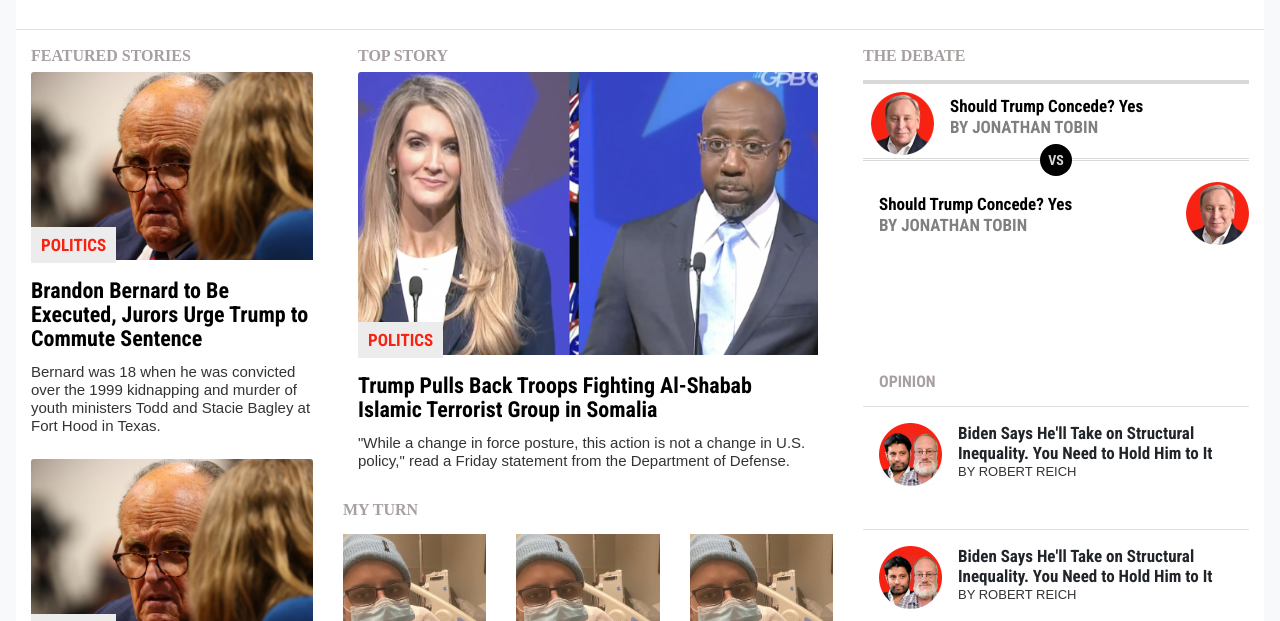
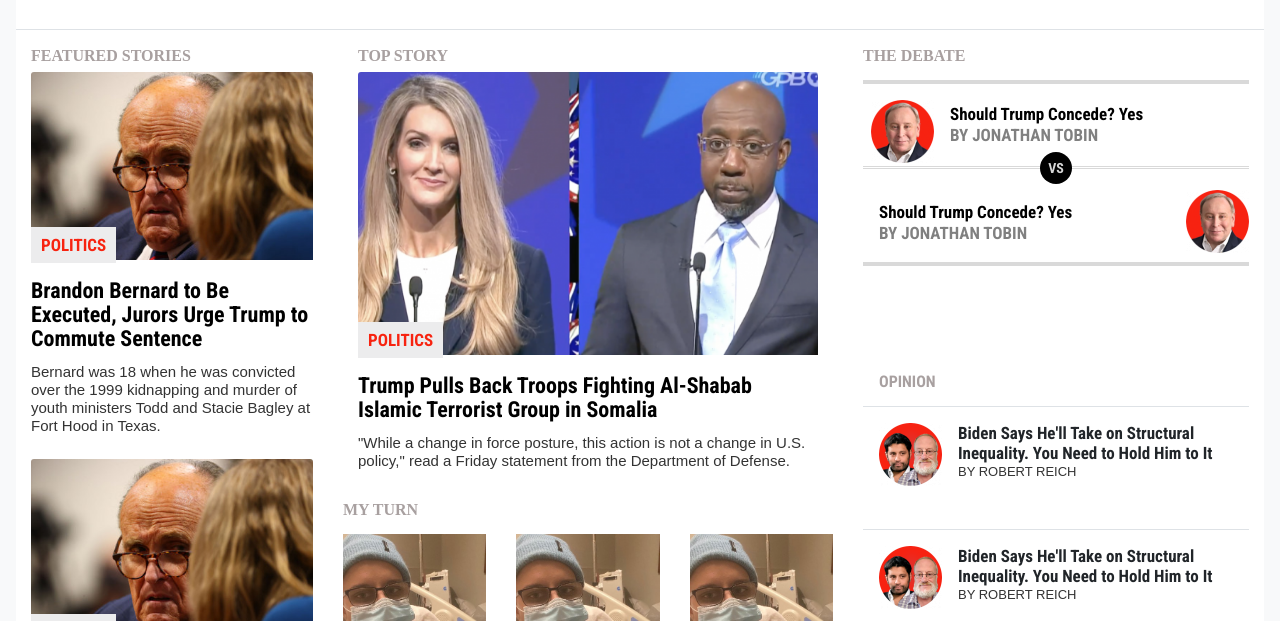
Before and after one commit to necmigunduz/kenny-necmi-newsweek-cloning, a plain HTML site: page index.html in a window 1280 px wide. Shown: the part 173-794 px from the top of the page. Drawn offline with nearby package versions, Linux system fonts and the light colour scheme.

Commit message:
add style to debate part

```diff
--- a/css/styles.css
+++ b/css/styles.css
@@ -219,6 +219,9 @@
   border-top: 4px solid #d9d9d9;
 }
 
+.empty {
+  border-bottom: 4px solid #d9d9d9;
+}
 /* Decoration in debate */
 .decoration {
   position: relative;
--- a/index.html
+++ b/index.html
@@ -442,7 +442,7 @@
           <!--debate-->
           <div class="debate">
             <h2 class="top-story-head mt-4 mb-2 pb-2">the debate</h2>
-            <div class="debate-item1 d-flex-row">
+            <div class="debate-item1 d-flex-row pt-2">
               <img src="./images/debate.png" alt="debate-pic" class="float-left mr-2 p-2">
               <div class="opinion-text">
               <h3>Should Trump Concede? Yes</h3>
@@ -452,14 +452,15 @@
             <div class="decoration">
               <div class="vs-c">VS</div>
             </div>
-              <div class="debate-item2 d-flex-row justify-content-between">
+              <div class="debate-item2 d-flex-row justify-content-between mb-2">
               <div class="opinion-text float-left pl-3">
               <h3>Should Trump Concede? Yes</h3>
               <p>BY JONATHAN TOBIN</p>
               </div>
               <img src="./images/debate.png" alt="debate-pic" class="float-right "><br>
             </div>
-            </div>
+            <div class="empty pb-5"></div>
+          </div>
 
             <!--opinion-->
             <div class="opinion">
```
